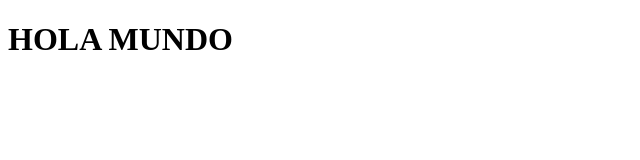
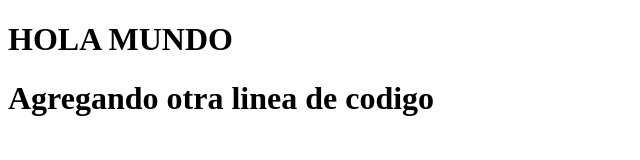
Before and after one commit to benhur21/prueba-git, a plain HTML site: page index.html in a window 1280 px wide. Shown: the whole page, without its empty margins (0-640 px from the left). Drawn offline with Linux system fonts and the light colour scheme.

Commit message:
Update index.html

```diff
--- a/index.html
+++ b/index.html
@@ -4,6 +4,7 @@
 	<meta charset="utf-8">
 	<title>Prueba de GitHub</title>
 	<h1>HOLA MUNDO</h1>
+	<h1>Agregando otra linea de codigo</h1>
 </head>
 <body>
 
```
